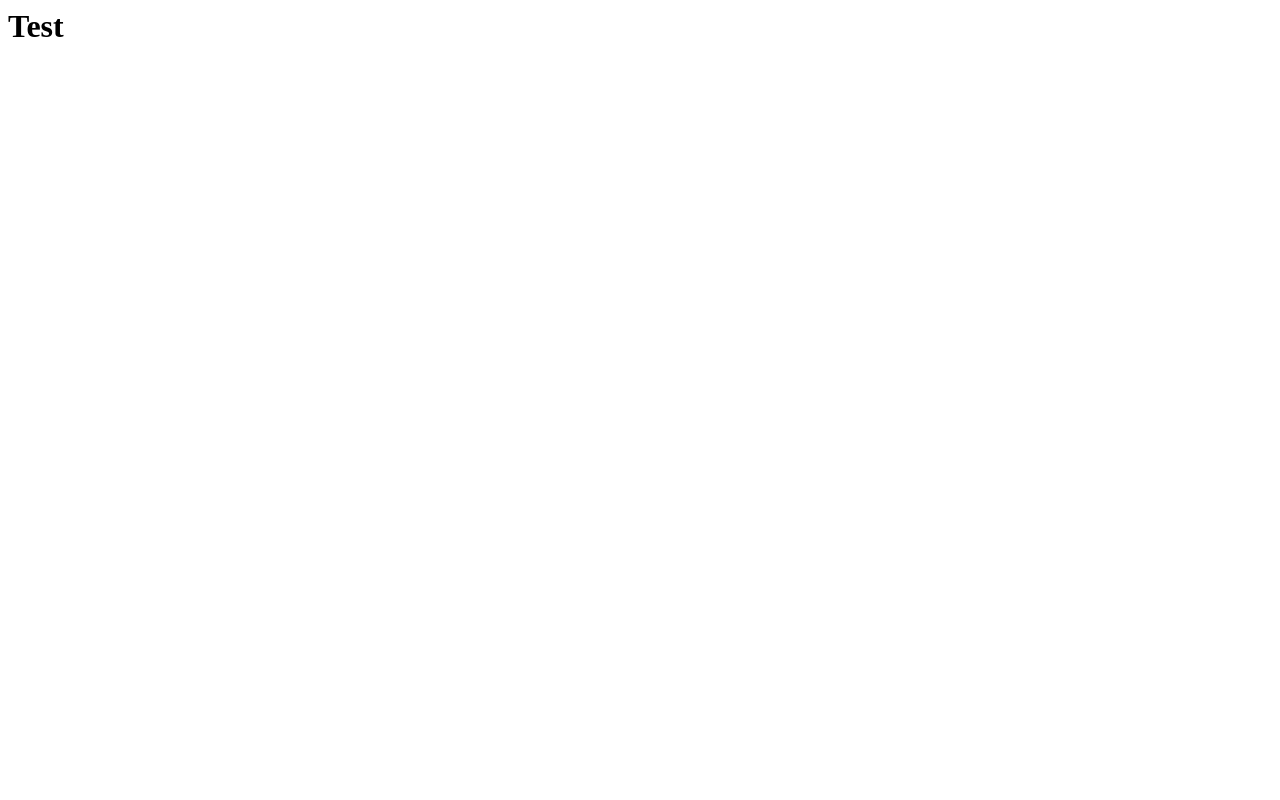
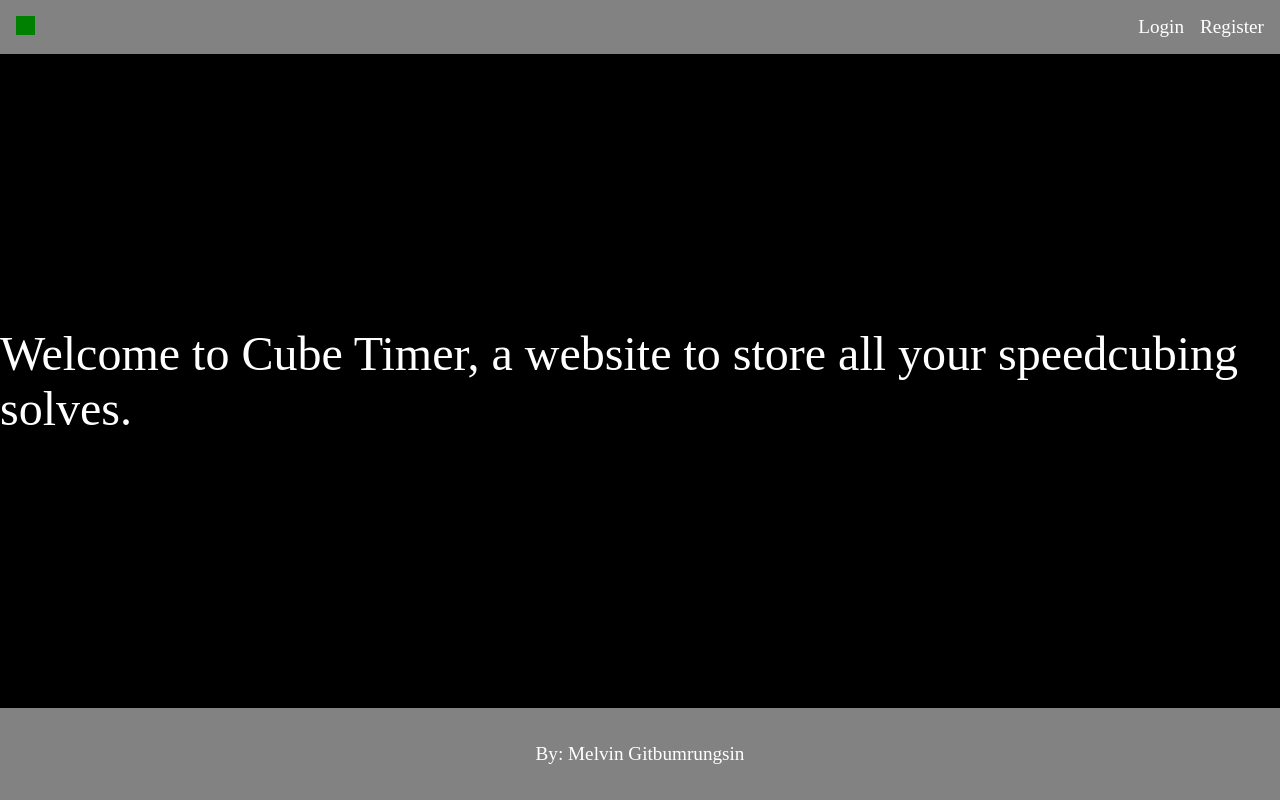
Before and after one commit to Melvingitb/Rubiks_Cube, a Flask app: page / in a window 1280 px wide. Before the commit the page is almost empty. Run offline with Flask 3, Linux system fonts and the light colour scheme.

Commit message:
get flask homepage working

```diff
--- /dev/null
+++ b/server-flask/website/static/css/index.css
@@ -0,0 +1,140 @@
+body {
+    color: white;
+    background-color: black;
+    height: 100vh;
+    margin: 0;
+    display: flex;
+    flex-direction: column;
+    /*
+    font-size: 1.2vw;
+    */
+    /*
+    justify-content: center;
+    */
+}
+
+.navbar {
+    display: flex;
+    justify-content: space-between;
+    background-color: #818281;
+    padding: 1em;
+}
+
+.content {
+    flex: 1;
+    display: flex;
+    align-items: center;
+    justify-content: center;
+}
+
+.register {
+    background-color: #818281;
+    /*
+    flex: 1;
+    display: flex;
+    align-items: center;
+    justify-content: center;
+    */
+    padding: 1em;
+    text-align: center;
+    border: 0.5rem solid white;
+}
+
+.register-form {
+    display: flex;
+    flex-direction: column;
+    gap: 0.5em;
+}
+
+.field {
+    display: flex;
+    justify-content: space-between;
+
+}
+
+.content > p {
+    color: white;
+    font-size: 3em;
+}
+
+.links {
+    display: flex;
+    list-style: none;
+    margin: 0;
+    padding: 0;
+    gap: 1em;
+}
+
+a {
+    text-decoration: none;
+    color: white;
+    font-size: 1.2em;
+}
+
+.logo {
+    background-color: green;
+    height: 1em;
+    width: 1em;
+}
+
+footer {
+    display: flex;
+    justify-content: center;
+    background-color: #818281;
+    padding: 1em;
+
+    /*
+    border: 1vh solid white;
+    */
+}
+
+footer > p {
+    color: white;
+    font-size: 1.2em;
+}
+
+
+/*
+.cube-content {
+    display: flex;
+    justify-content: center;
+    align-items: center;
+}
+*/
+/*
+#cube {
+    display: flex;
+    flex-direction: column;
+    justify-content: center;
+    align-items: center;
+    gap: 8px;
+}
+
+.middle-row {
+    display: flex;
+    gap: 8px;
+}
+
+.side {
+    height: 175px;
+    width: 175px;
+    background-color: purple;
+    border: 5px solid white;
+}
+
+#invis {
+    height: 50px;
+    width: 50px;
+    border: 5px solid black;
+}
+
+.piece {
+    height: 50px;
+    width: 50px;
+    border: 2px solid white;
+}
+
+.face {
+    display: flex;
+}
+*/
--- a/server-flask/website/templates/base.html
+++ b/server-flask/website/templates/base.html
@@ -3,11 +3,15 @@
 <head>
     <meta charset="UTF-8">
     <meta name="viewport" content="width=device-width, initial-scale=1.0">
-    <title>{% block title %}{% endblock %}</title>
-    <link rel="stylesheet" href="./css/index.css">
+    <title>{% block title %}Home{% endblock %}</title>
+    <link rel="stylesheet" href="{{ url_for('static', filename='css/index.css') }}">
 </head>
 <body>
-    <%- body %>
-    <%- include('../partials/footer.ejs') %>
+    {% block content %}
+    {% endblock %}
+
+    <footer>
+        <p>By: Melvin Gitbumrungsin</p>
+    </footer>
 </body>
 </html>
--- /dev/null
+++ b/server-flask/website/templates/home.html
@@ -0,0 +1,18 @@
+{% extends "base.html" %} {% block title %}Home{% endblock %}
+
+{% block content %}
+<nav class="navbar">
+    <a href="/" class="logo">
+
+    </a>
+
+    <ul class="links">
+        <a href="/login">Login</a>
+        <a href="/register">Register</a>
+    </ul>
+</nav>
+
+<div class="content">
+    <p>Welcome to Cube Timer, a website to store all your speedcubing solves.</p>
+</div>
+{% endblock %}
--- a/server-flask/website/views.py
+++ b/server-flask/website/views.py
@@ -1,7 +1,7 @@
-from flask import Blueprint
+from flask import Blueprint, render_template
 
 views = Blueprint('views', __name__)
 
 @views.route('/')
 def home():
-    return "<h1>Test</h1>"
+    return render_template("home.html")
```
